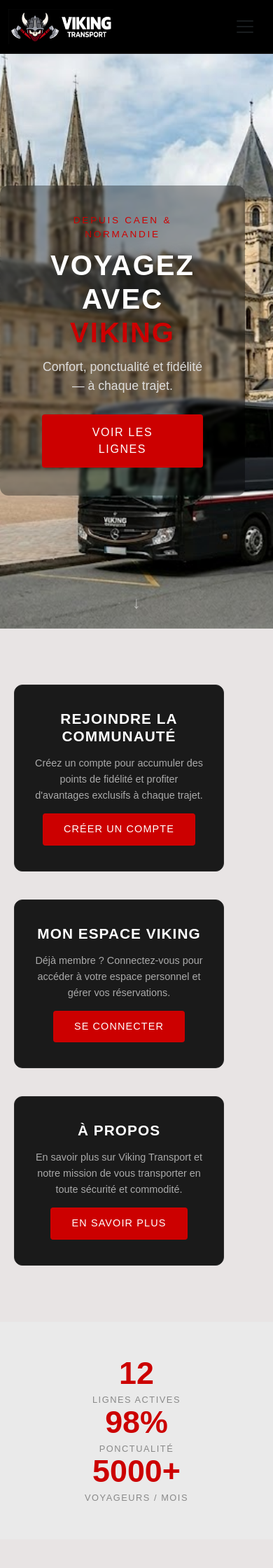
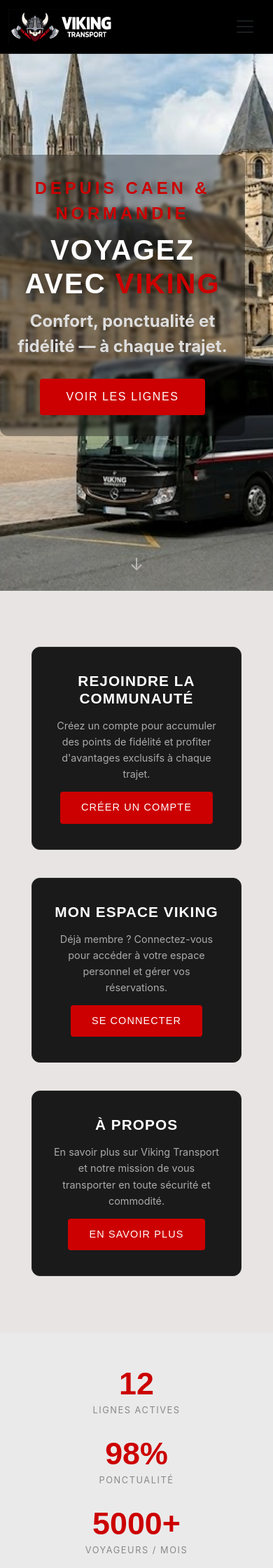
Before and after one commit to Paul272007/SAE_2_456, a PHP site: page / in a window 390 px wide. Shown: the top 2240 px of the page at 70% size. Run offline with PHP 8.4, Linux system fonts and the light colour scheme.

Commit message:
modification accueil

```diff
--- a/styles/Home.css
+++ b/styles/Home.css
@@ -1,27 +1,41 @@
+*, *::before, *::after {
+    box-sizing: border-box;
+}
+
+html, body {
+    margin: 0;
+    padding: 0;
+    font-family: 'Inter', sans-serif;
+    background-color: #e8e4e4;
+    color: #fff;
+    overflow-x: hidden;
+}
+
 .home {
     position: relative;
     width: 100%;
-    height: 97.5vh;
-    margin-top:0px;
+    height: 100vh;
+    margin-top: 0px;
     display: flex;
     align-items: center;
     justify-content: center;
     overflow: hidden;
 }
 
-.home::after {
-    content: '';
-    position: absolute;
+.home-bg {
+    position:absolute;
     inset: 0;
-    background-image: url('../images/background.png');
-    background-size: cover;
-    background-position: center;
-    transition: opacity 0.6s ease;
-    opacity: 1;
+    width: 100%;
+    height: 100%;
+    object-fit: cover;
     z-index: 0;
 }
 
 
+.home-content {
+    position: relative;
+    z-index: 1;
+}
 
 /* Overlay sombre pour lisibilité */
 .home-content {
@@ -37,11 +51,13 @@
 
 .home-eyebrow {
     font-family: 'Oswald', sans-serif;
-    font-size: 0.85rem;
+    font-size: 1.5rem;
     letter-spacing: 0.2em;
     text-transform: uppercase;
     color: #cc0000;
     margin-bottom: 10px;
+    font-weight: bold;
+    text-shadow: 10px 0px 10px rgba(0, 0, 0, 0.5);
 }
 
 .home h1 {
@@ -60,10 +76,10 @@
 }
 
 .home-sub {
-    font-size: 1.1rem;
+    font-size: 1.5rem;
     color: #dddddd;
     margin-bottom: 28px;
-    font-weight: 400;
+    font-weight: bold;
 }
 
 .btn-hero {
@@ -112,6 +128,7 @@
     animation-play-state: paused;
     text-decoration: none;
 }
+
 
 @keyframes bounce {
     0%, 100% { transform: translateX(-50%) translateY(0); }
@@ -236,3 +253,29 @@
     height: 50px;
     background-color: #2a2a2a;
 }
+
+/* =====================
+   RESPONSIVE
+===================== */
+@media (max-width: 768px) {
+    .home-content {
+        padding: 30px 24px;
+    }
+
+    .carte {
+        flex-direction: column;
+        align-items: center;
+    }
+
+    .stats-section {
+        gap: 30px;
+    }
+
+    .stat-divider {
+        display: none;
+    }
+
+    .stat {
+        padding: 0 30px;
+    }
+}
--- a/views/Home.twig
+++ b/views/Home.twig
@@ -4,10 +4,13 @@
 
 	<section class="home">
 
+		<img src="images/background.png" alt="" class="home-bg home-bg-net">
 
 		<div class="home-content">
 			<p class="home-eyebrow">Depuis Caen &amp; Normandie</p>
-                <h1>Voyagez avec <span class="home-accent">Viking</span></h1>
+			<h1>Voyagez avec
+				<span class="home-accent">Viking</span>
+			</h1>
 			<p class="home-sub">Confort, ponctualité et fidélité — à chaque trajet.</p>
 			<a href="index.php?route=lines" class="btn btn-hero">Voir les lignes</a>
 		</div>
```
Lines whose indentation alone changed are shown as unchanged.
